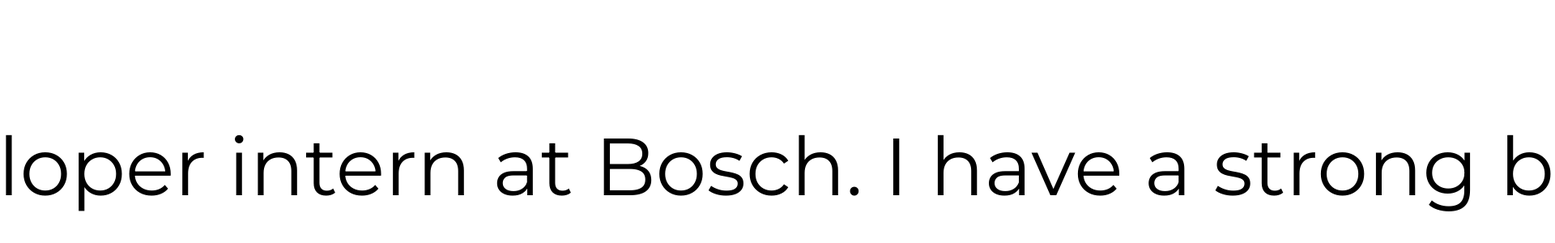
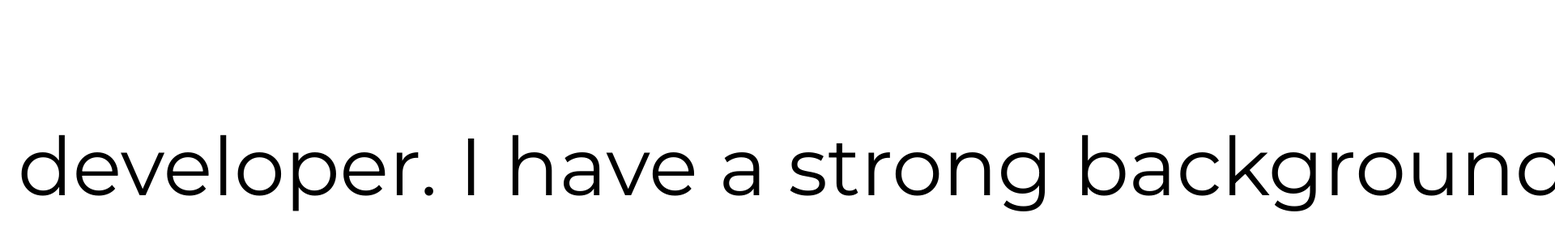
Before and after one commit to hSangg/portfolio, a Next.js app: page / in a window 1280 px wide. Shown: the part 1875-2175 px from the top of the page at 81% size, 1920 px wide, since content can reach past the window. Built offline with nearby package versions, Linux system fonts and the light colour scheme; no server answers.

Commit message:
update more about me

```diff
--- a/components/ScrollingHorizontal.jsx
+++ b/components/ScrollingHorizontal.jsx
@@ -35,10 +35,9 @@
             <span className='border-b-2 border-indigo-500 italic font-[700]'>
               My name is <span>Sang</span>
             </span>
-            , I&apos;m a software developer intern
-            at Bosch. I have a strong background
-            in Frontend, Backend &amp; Mobile
-            development
+            , I&apos;m a software developer. I
+            have a strong background in Frontend,
+            Backend &amp; Mobile development
             <span> .-.</span> Below is my pet
             projects
           </div>
```
